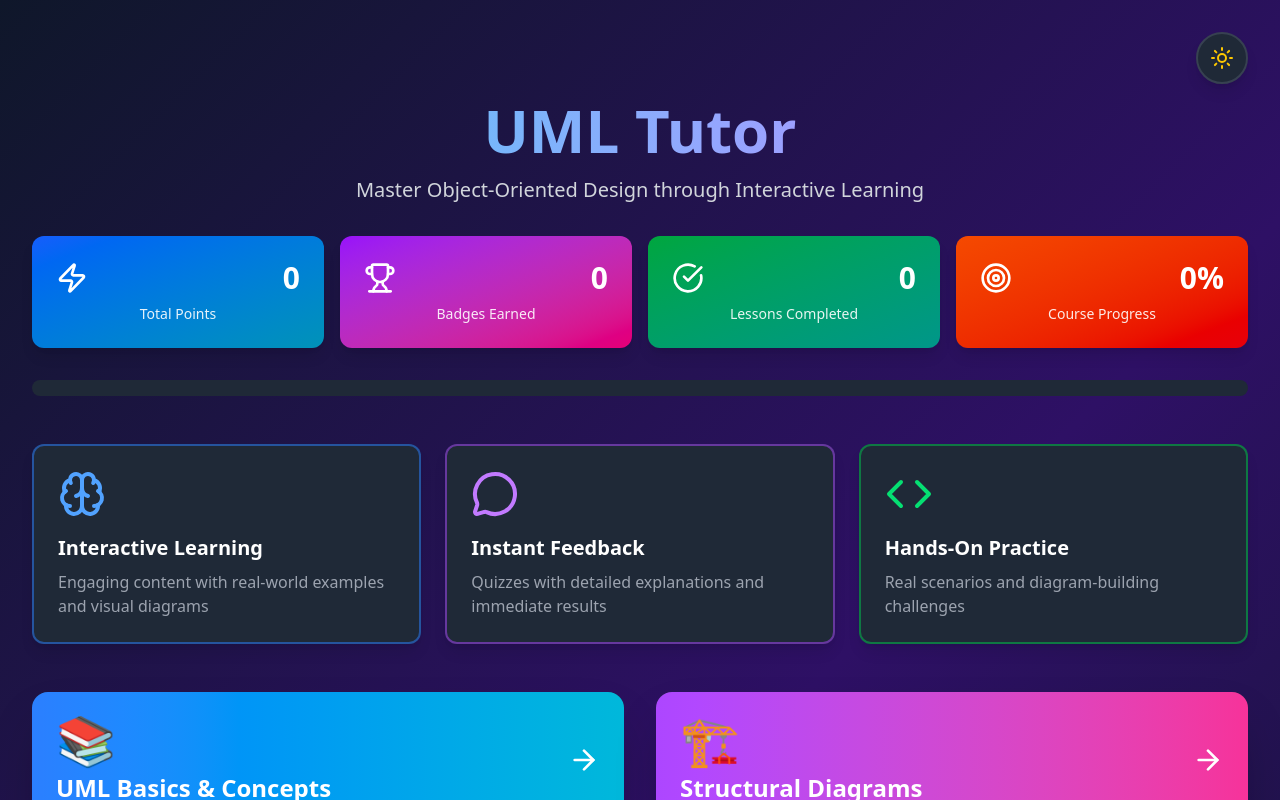
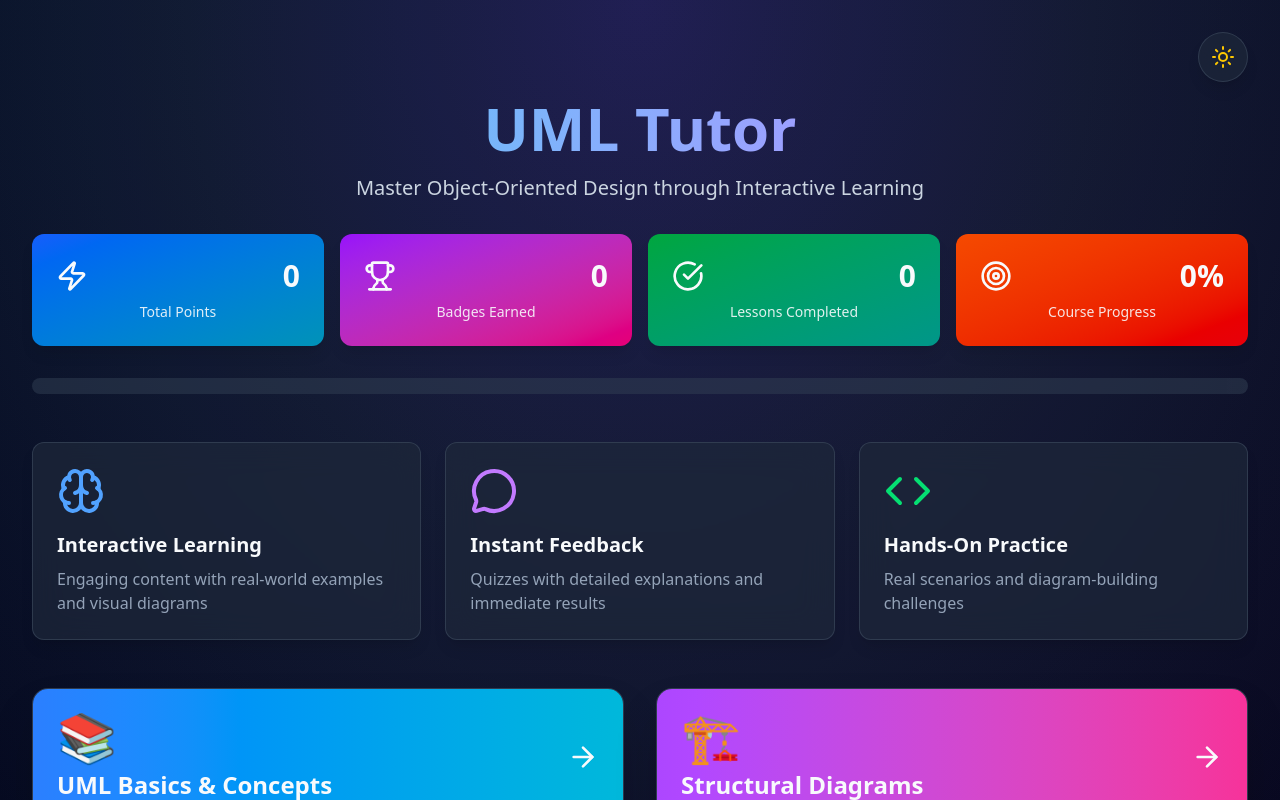
Before and after one commit to eshkembi18/uml-tutor-for-design-work, a React (Vite) app: page / in a window 1280 px wide. Shown: the top 800 px of the page. Built offline with nearby package versions, Linux system fonts and the light colour scheme.

Commit message:
updated App.css

```diff
--- a/src/App.css
+++ b/src/App.css
@@ -1,80 +1,425 @@
-.theme-dark {
-  --bg-gradient: linear-gradient(135deg, #0f172a, #2e1065, #0f172a);
-  --text-primary: #ffffff;
-  --text-secondary: #d1d5db;
-  --text-tertiary: #9ca3af;
-  --card-bg: #1f2937;
-  --card-hover-bg: #374151;
-  --border-color: #374151;
-  --code-bg: #0b1224;
-  --code-text: #34d399;
-  --input-bg: #0f172a;
-  --input-border: #374151;
-  --progress-bg: #1f2937;
+/* Modern Theme System with Enhanced Visual Effects */
+
+:root {
+  --transition-smooth: all 0.3s cubic-bezier(0.4, 0, 0.2, 1);
+  --transition-bounce: all 0.4s cubic-bezier(0.68, -0.55, 0.265, 1.55);
+  --shadow-sm: 0 2px 8px rgba(0, 0, 0, 0.1);
+  --shadow-md: 0 4px 16px rgba(0, 0, 0, 0.15);
+  --shadow-lg: 0 8px 32px rgba(0, 0, 0, 0.2);
+  --shadow-xl: 0 20px 60px rgba(0, 0, 0, 0.3);
+  --blur-glass: blur(16px);
 }
 
-.theme-light {
-  --bg-gradient: linear-gradient(135deg, #eff6ff, #f5f3ff, #fff1f2);
-  --text-primary: #111827;
-  --text-secondary: #374151;
-  --text-tertiary: #4b5563;
-  --card-bg: #ffffff;
-  --card-hover-bg: #f9fafb;
-  --border-color: #e5e7eb;
-  --code-bg: #f3f4f6;
-  --code-text: #047857;
-  --input-bg: #ffffff;
-  --input-border: #d1d5db;
-  --progress-bg: #e5e7eb;
+/* Dark Theme - Enhanced with depth and glow effects */
+.theme-dark {
+  --bg-gradient: radial-gradient(ellipse at top, #1e1b4b 0%, #0f172a 50%, #020617 100%);
+  --bg-overlay: linear-gradient(135deg, rgba(59, 130, 246, 0.05), rgba(168, 85, 247, 0.05));
+  --text-primary: #f8fafc;
+  --text-secondary: #cbd5e1;
+  --text-tertiary: #94a3b8;
+  --card-bg: rgba(30, 41, 59, 0.7);
+  --card-hover-bg: rgba(51, 65, 85, 0.8);
+  --border-color: rgba(71, 85, 105, 0.5);
+  --border-glow: rgba(56, 189, 248, 0.3);
+  --code-bg: rgba(15, 23, 42, 0.9);
+  --code-text: #34d399;
+  --input-bg: rgba(15, 23, 42, 0.8);
+  --input-border: rgba(71, 85, 105, 0.6);
+  --progress-bg: rgba(51, 65, 85, 0.5);
+  --glow-primary: rgba(56, 189, 248, 0.5);
+  --glow-secondary: rgba(168, 85, 247, 0.5);
 }
 
+/* Light Theme - Clean with subtle sophistication */
+.theme-light {
+  --bg-gradient: radial-gradient(ellipse at top, #f0f9ff 0%, #faf5ff 50%, #fff1f2 100%);
+  --bg-overlay: linear-gradient(135deg, rgba(59, 130, 246, 0.03), rgba(168, 85, 247, 0.03));
+  --text-primary: #0f172a;
+  --text-secondary: #475569;
+  --text-tertiary: #64748b;
+  --card-bg: rgba(255, 255, 255, 0.9);
+  --card-hover-bg: rgba(248, 250, 252, 0.95);
+  --border-color: rgba(226, 232, 240, 0.8);
+  --border-glow: rgba(59, 130, 246, 0.2);
+  --code-bg: rgba(241, 245, 249, 0.95);
+  --code-text: #059669;
+  --input-bg: rgba(255, 255, 255, 0.9);
+  --input-border: rgba(203, 213, 225, 0.8);
+  --progress-bg: rgba(226, 232, 240, 0.6);
+  --glow-primary: rgba(59, 130, 246, 0.3);
+  --glow-secondary: rgba(168, 85, 247, 0.3);
+}
+
+/* App Shell with layered background */
 .app-shell {
   min-height: 100vh;
-  background-image: var(--bg-gradient);
+  background: var(--bg-gradient);
+  background-attachment: fixed;
   color: var(--text-primary);
   padding: 2rem;
-  transition: background 200ms ease, color 200ms ease;
+  transition: var(--transition-smooth);
+  position: relative;
+  overflow-x: hidden;
 }
 
+.app-shell::before {
+  content: '';
+  position: fixed;
+  top: 0;
+  left: 0;
+  right: 0;
+  bottom: 0;
+  background: var(--bg-overlay);
+  pointer-events: none;
+  z-index: 0;
+}
+
+.app-shell > * {
+  position: relative;
+  z-index: 1;
+}
+
+/* Typography */
 .text-primary {
   color: var(--text-primary);
+  transition: color 0.2s ease;
 }
 
 .text-secondary {
   color: var(--text-secondary);
+  transition: color 0.2s ease;
 }
 
 .text-tertiary {
   color: var(--text-tertiary);
+  transition: color 0.2s ease;
 }
 
+/* Enhanced Card System with Glassmorphism */
 .card {
-  background-color: var(--card-bg);
+  background: var(--card-bg);
+  backdrop-filter: var(--blur-glass);
+  -webkit-backdrop-filter: var(--blur-glass);
+  border: 1px solid var(--border-color);
+  transition: var(--transition-smooth);
+  position: relative;
+  overflow: hidden;
+}
+
+.card::before {
+  content: '';
+  position: absolute;
+  top: 0;
+  left: 0;
+  right: 0;
+  height: 1px;
+  background: linear-gradient(90deg,
+    transparent,
+    var(--border-glow),
+    transparent
+  );
+  opacity: 0;
+  transition: opacity 0.3s ease;
+}
+
+.card:hover::before {
+  opacity: 1;
+}
+
+.card-hover {
+  cursor: pointer;
 }
 
 .card-hover:hover {
-  background-color: var(--card-hover-bg);
+  background: var(--card-hover-bg);
+  border-color: var(--border-glow);
+  transform: translateY(-2px);
+  box-shadow:
+    0 8px 24px rgba(0, 0, 0, 0.12),
+    0 0 0 1px var(--border-glow);
 }
 
+/* Animated border on cards */
+.card-hover::after {
+  content: '';
+  position: absolute;
+  inset: 0;
+  border-radius: inherit;
+  padding: 2px;
+  background: linear-gradient(
+    135deg,
+    var(--glow-primary),
+    var(--glow-secondary)
+  );
+  -webkit-mask: linear-gradient(#fff 0 0) content-box,
+                linear-gradient(#fff 0 0);
+  -webkit-mask-composite: xor;
+  mask-composite: exclude;
+  opacity: 0;
+  transition: opacity 0.3s ease;
+}
+
+.card-hover:hover::after {
+  opacity: 0.6;
+}
+
+/* Border utilities */
 .border-theme {
   border-color: var(--border-color);
+  transition: border-color 0.3s ease;
 }
 
+/* Enhanced Code Blocks */
 .code-block {
-  background-color: var(--code-bg);
+  background: var(--code-bg);
   color: var(--code-text);
+  border: 1px solid var(--border-color);
+  transition: var(--transition-smooth);
+  position: relative;
+  font-family: 'Fira Code', 'Consolas', 'Monaco', monospace;
+  font-variant-ligatures: common-ligatures;
+}
+
+.code-block::before {
+  content: '';
+  position: absolute;
+  top: 0;
+  left: 0;
+  width: 4px;
+  height: 100%;
+  background: linear-gradient(180deg,
+    var(--glow-primary),
+    var(--glow-secondary)
+  );
+  opacity: 0.8;
 }
 
 .code-text {
   color: var(--code-text);
+  font-weight: 500;
 }
 
+/* Enhanced Input Fields */
 .input-field {
-  background-color: var(--input-bg);
-  border-color: var(--input-border);
+  background: var(--input-bg);
+  border: 2px solid var(--input-border);
   color: var(--text-primary);
+  transition: var(--transition-smooth);
+  position: relative;
 }
 
+.input-field:focus {
+  outline: none;
+  border-color: var(--glow-primary);
+  box-shadow:
+    0 0 0 3px rgba(56, 189, 248, 0.1),
+    0 4px 12px rgba(56, 189, 248, 0.15);
+}
+
+.input-field::placeholder {
+  color: var(--text-tertiary);
+  opacity: 0.6;
+}
+
+/* Progress Bar with shimmer effect */
 .progress-bg {
-  background-color: var(--progress-bg);
+  background: var(--progress-bg);
+  position: relative;
+  overflow: hidden;
 }
+
+.progress-bg::after {
+  content: '';
+  position: absolute;
+  top: 0;
+  left: -100%;
+  width: 100%;
+  height: 100%;
+  background: linear-gradient(
+    90deg,
+    transparent,
+    rgba(255, 255, 255, 0.2),
+    transparent
+  );
+  animation: shimmer 2s infinite;
+}
+
+@keyframes shimmer {
+  to {
+    left: 100%;
+  }
+}
+
+/* Enhanced Animations */
+@keyframes fadeIn {
+  from {
+    opacity: 0;
+    transform: translateY(20px);
+  }
+  to {
+    opacity: 1;
+    transform: translateY(0);
+  }
+}
+
+@keyframes scaleIn {
+  from {
+    opacity: 0;
+    transform: scale(0.9);
+  }
+  to {
+    opacity: 1;
+    transform: scale(1);
+  }
+}
+
+@keyframes slideInRight {
+  from {
+    opacity: 0;
+    transform: translateX(-30px);
+  }
+  to {
+    opacity: 1;
+    transform: translateX(0);
+  }
+}
+
+@keyframes glow {
+  0%, 100% {
+    box-shadow: 0 0 20px var(--glow-primary);
+  }
+  50% {
+    box-shadow: 0 0 40px var(--glow-primary), 0 0 60px var(--glow-secondary);
+  }
+}
+
+/* Floating animation for decorative elements */
+@keyframes float {
+  0%, 100% {
+    transform: translateY(0);
+  }
+  50% {
+    transform: translateY(-10px);
+  }
+}
+
+/* Pulse animation for badges */
+@keyframes pulse {
+  0%, 100% {
+    opacity: 1;
+    transform: scale(1);
+  }
+  50% {
+    opacity: 0.8;
+    transform: scale(1.05);
+  }
+}
+
+/* Enhanced Scrollbar */
+::-webkit-scrollbar {
+  width: 12px;
+  height: 12px;
+}
+
+::-webkit-scrollbar-track {
+  background: var(--progress-bg);
+  border-radius: 6px;
+}
+
+::-webkit-scrollbar-thumb {
+  background: linear-gradient(180deg, var(--glow-primary), var(--glow-secondary));
+  border-radius: 6px;
+  border: 2px solid var(--progress-bg);
+  transition: var(--transition-smooth);
+}
+
+::-webkit-scrollbar-thumb:hover {
+  background: linear-gradient(180deg,
+    rgba(56, 189, 248, 0.8),
+    rgba(168, 85, 247, 0.8)
+  );
+}
+
+/* Selection styling */
+::selection {
+  background: var(--glow-primary);
+  color: white;
+}
+
+::-moz-selection {
+  background: var(--glow-primary);
+  color: white;
+}
+
+/* Utility Classes */
+.hover-lift {
+  transition: var(--transition-smooth);
+}
+
+.hover-lift:hover {
+  transform: translateY(-4px);
+  box-shadow: var(--shadow-lg);
+}
+
+.hover-glow:hover {
+  animation: glow 2s ease-in-out infinite;
+}
+
+.fade-in {
+  animation: fadeIn 0.6s ease-out;
+}
+
+.scale-in {
+  animation: scaleIn 0.4s ease-out;
+}
+
+.slide-in {
+  animation: slideInRight 0.5s ease-out;
+}
+
+/* Responsive Design */
+@media (max-width: 768px) {
+  .app-shell {
+    padding: 1rem;
+  }
+
+  .card {
+    border-radius: 1rem;
+  }
+}
+
+/* High contrast mode support */
+@media (prefers-contrast: high) {
+  .card {
+    border-width: 2px;
+  }
+
+  .border-theme {
+    border-width: 2px;
+  }
+}
+
+/* Reduced motion support */
+@media (prefers-reduced-motion: reduce) {
+  *,
+  *::before,
+  *::after {
+    animation-duration: 0.01ms !important;
+    animation-iteration-count: 1 !important;
+    transition-duration: 0.01ms !important;
+  }
+}
+
+/* Print styles */
+@media print {
+  .app-shell {
+    background: white;
+    color: black;
+  }
+
+  .card {
+    border: 1px solid #ccc;
+    background: white;
+    page-break-inside: avoid;
+  }
+}
```
